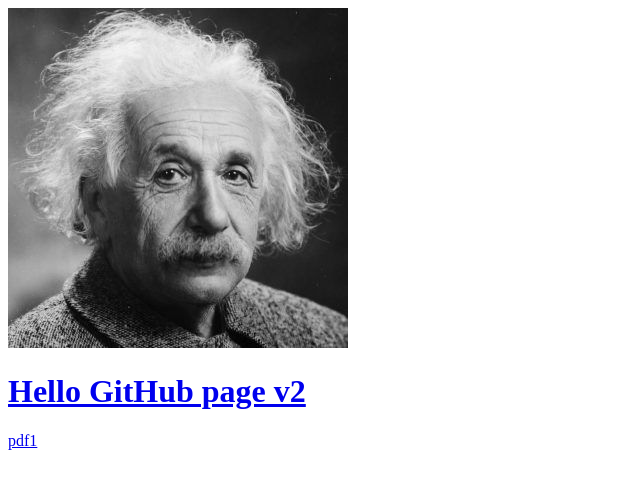
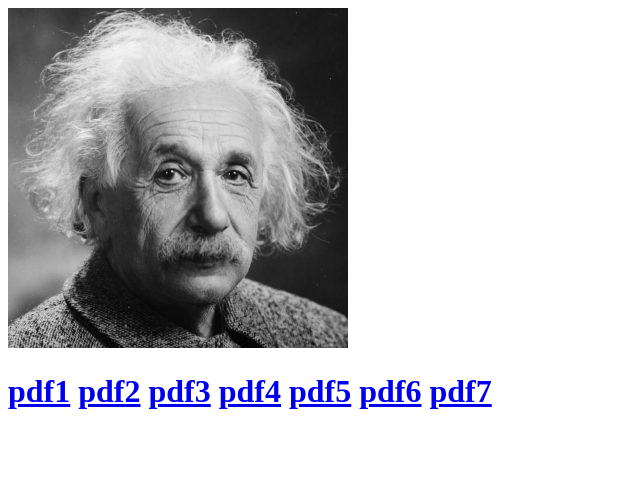
Before and after one commit to WojtekCracker/github-page, a website: page index.html in a window 1280 px wide. Shown: the whole page, without its empty margins (0-640 px from the left). Drawn offline with Linux system fonts and the light colour scheme.

Commit message:
Update index.html

```diff
--- a/index.html
+++ b/index.html
@@ -8,13 +8,14 @@
   </head>
   <body>
     <img src="/github-page/Albert_Einstein_Head-340x340.jpg" title="einstein"/>
-    <a href="https://pl.wikipedia.org/wiki/Albert_Einstein"><h1>
-      Hello GitHub page v2
+    <h1>
+      <a href="/github-page/pdf1.pdf"/>pdf1</a>
+      <a href="/github-page/pdf2.pdf"/>pdf2</a>
+      <a href="/github-page/pdf3.pdf"/>pdf3</a>
+      <a href="/github-page/pdf4.pdf"/>pdf4</a>
+      <a href="/github-page/pdf5.pdf"/>pdf5</a>
+      <a href="/github-page/pdf6.pdf"/>pdf6</a>
+      <a href="/github-page/pdf7.pdf"/>pdf7</a>
     </h1>
-    </a>
-
-    <a href="/github-page/pdf1.pdf"/>pdf1
-
-
   </body>
 </html>
```
